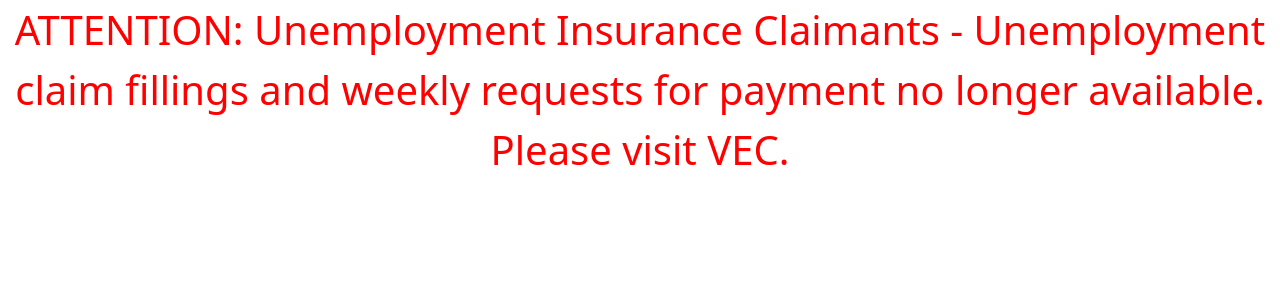
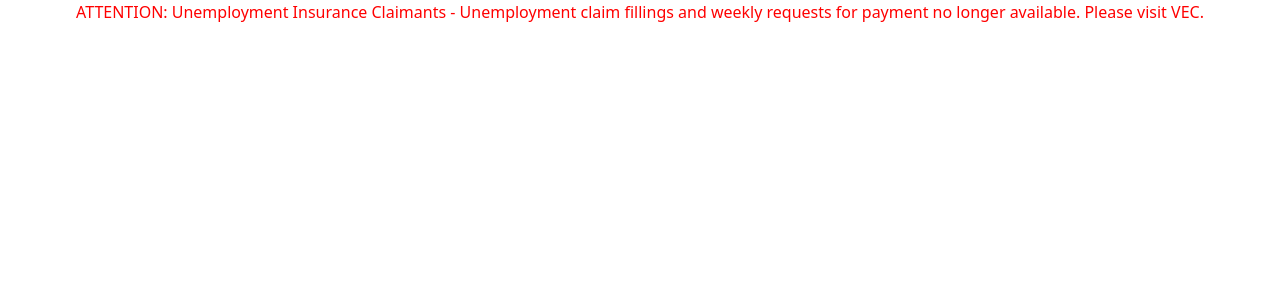
Before and after one commit to camrynkim/UE-P4, a Django app: page / in a window 1280 px wide. Shown: the top 300 px of the page. Run offline with Django 4.2, Linux system fonts and the light colour scheme.

Commit message:
edited red text

```diff
--- a/mysite/search/templates/search/index.html
+++ b/mysite/search/templates/search/index.html
@@ -5,7 +5,9 @@
 <link href="https://cdn.jsdelivr.net/npm/bootstrap@5.3.0-alpha1/dist/css/bootstrap.min.css" rel="stylesheet" integrity="sha384-GLhlTQ8iRABdZLl6O3oVMWSktQOp6b7In1Zl3/Jr59b6EGGoI1aFkw7cmDA6j6gD" crossorigin="anonymous"> <!-- Code from Bootstrap: https://getbootstrap.com -->
 
 
-<div style="color:red; font-size:250%;font-size:250%; text-align: center">
+<div></div>
+
+<div style="color:red; font-size:100%; text-align: center">
 ATTENTION: Unemployment Insurance Claimants - Unemployment claim fillings and weekly requests for payment no longer available. Please visit VEC.</div>
 
 
```
